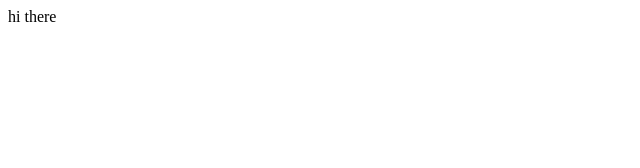
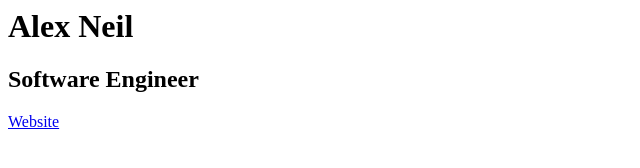
Before and after one commit to ajneil/ajneil.github.io, a plain HTML site: page index.html in a window 1280 px wide. Shown: the whole page, without its empty margins (0-640 px from the left). Drawn offline with Linux system fonts and the light colour scheme.

Commit message:
Update index.html

```diff
--- a/index.html
+++ b/index.html
@@ -1 +1,3 @@
-hi there
+<h1>Alex Neil</h1>
+<h2>Software Engineer</h2>
+<a href="https://www.ajneil.co.uk">Website</a>
```
